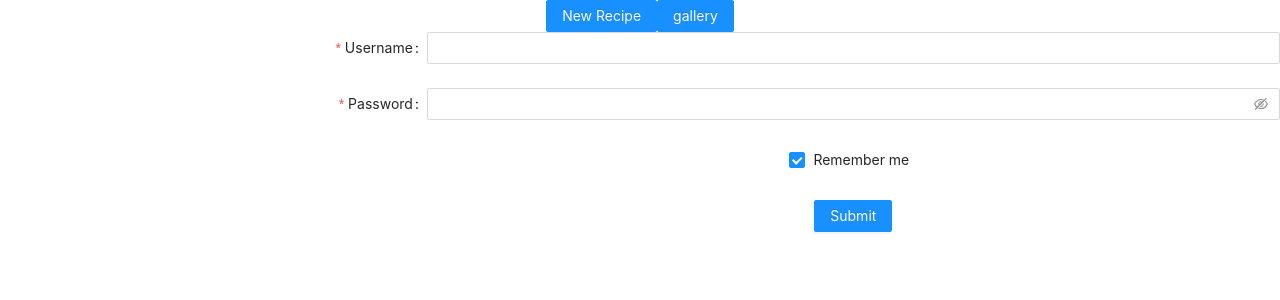
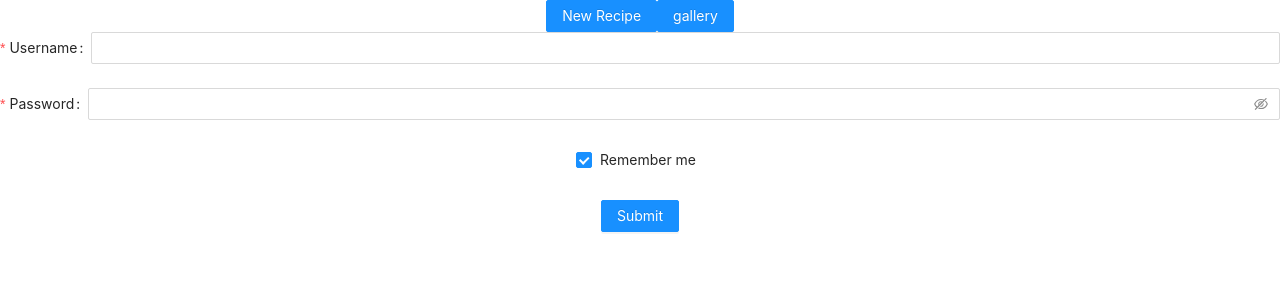
Before and after one commit to haarismian/project-webyumyum, a React (Create React App) app: page /new_recipe in a window 1280 px wide. Shown: the top 300 px of the page. Built offline with nearby package versions, Linux system fonts and the light colour scheme.

Commit message:
trying to make new recipe form

```diff
--- a/src/Pages/NewRecipe.js
+++ b/src/Pages/NewRecipe.js
@@ -1,20 +1,6 @@
 import React from 'react';
 import 'antd/dist/antd.css';
 import { Form, Input, Button, Checkbox } from 'antd';
-const layout = {
-  labelCol: {
-    span: 8,
-  },
-  wrapperCol: {
-    span: 16,
-  },
-};
-const tailLayout = {
-  wrapperCol: {
-    offset: 8,
-    span: 16,
-  },
-};
 
 const NewRecipe = () => {
   const onFinish = (values) => {
@@ -27,7 +13,6 @@ const NewRecipe = () => {
 
   return (
     <Form
-      {...layout}
       name="basic"
       initialValues={{
         remember: true,
@@ -61,11 +46,11 @@ const NewRecipe = () => {
         <Input.Password />
       </Form.Item>
 
-      <Form.Item {...tailLayout} name="remember" valuePropName="checked">
+      <Form.Item name="remember" valuePropName="checked">
         <Checkbox>Remember me</Checkbox>
       </Form.Item>
 
-      <Form.Item {...tailLayout}>
+      <Form.Item>
         <Button type="primary" htmlType="submit">
           Submit
         </Button>
```
